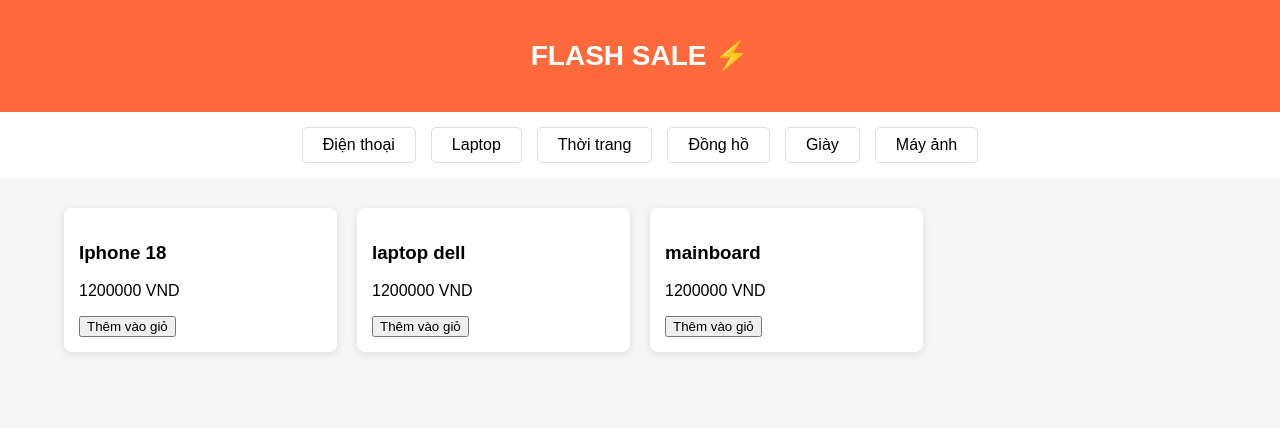
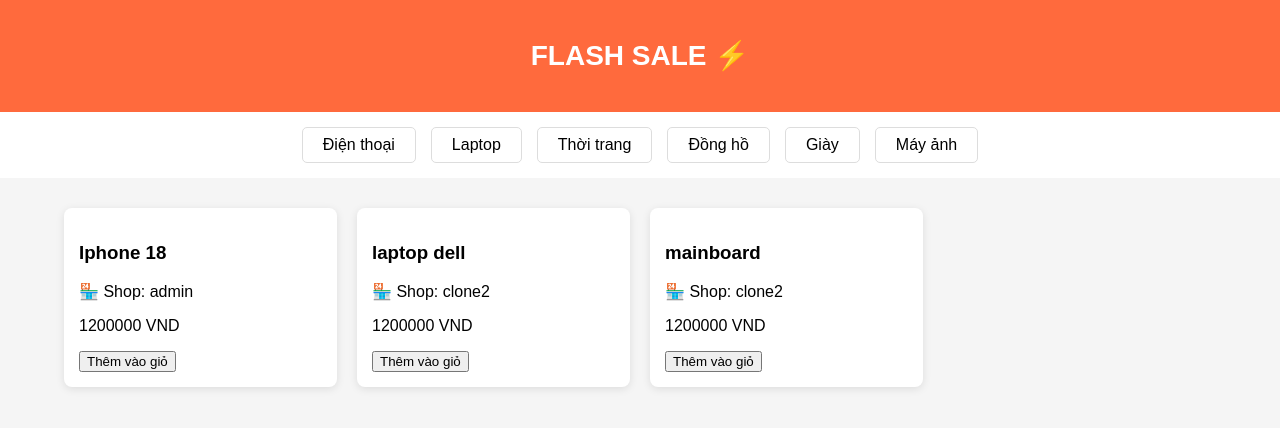
Before and after one commit to tin1511/shopee-clone, a Django app: page / in a window 1280 px wide. Shown: the part 66-494 px from the top of the page. Run offline with Django 5.2, Linux system fonts and the light colour scheme; data comes from the database, SQL or seed files in the repository.

Commit message:
Update home.html

```diff
--- a/templates/home.html
+++ b/templates/home.html
@@ -235,6 +235,7 @@ FLASH SALE ⚡
 {% endif %}
 
 <h3>{{ product.name }}</h3>
+<p>🏪 Shop: {{ product.owner.username }}</p>
 <p>{{ product.price }} VND</p>
 
 <a href="/add_to_cart/{{ product.id }}/">
```
